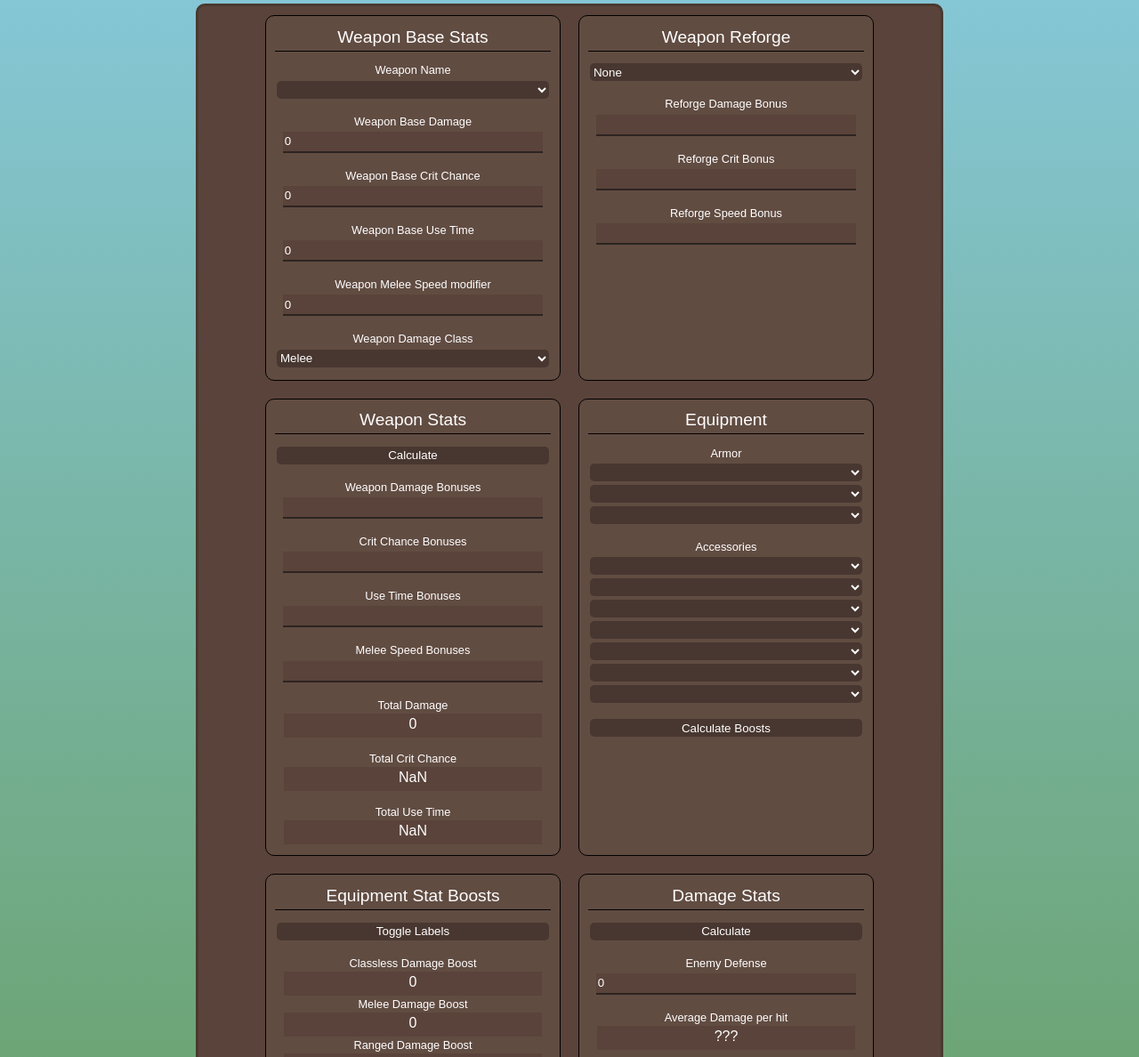
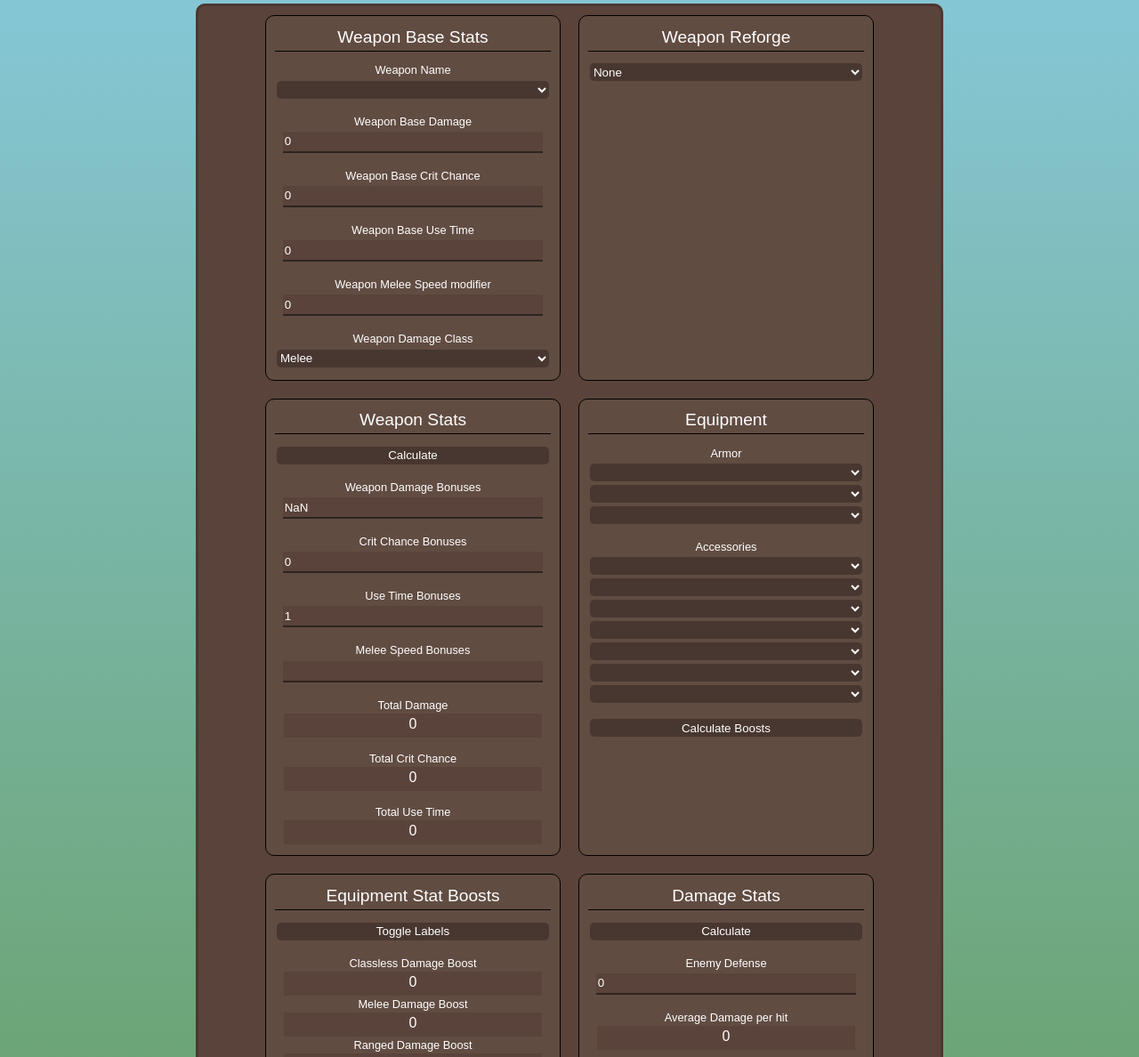
Before and after one commit to Doze-Zoze/terraria-tools, a plain HTML site: page calculator.html in a window 1280 px wide. Shown: the part 89-1277 px from the top of the page at 89% size. Drawn offline with Linux system fonts and the light colour scheme.

Commit message:
It works now
add armor functionality, debuff functionality

```diff
--- a/js/calculator.js
+++ b/js/calculator.js
@@ -1,6 +1,6 @@
-import { weapon } from './weapon.js';
-import  { reforgeUniversal, reforgeCommon, reforgeMelee, reforgeRanged, reforgeMagic, reforgeAccessory } from './reforge.js';
-import {accessory} from './accessory.js'
+import { weapon } from './data/weapon.js';
+import  { reforgeUniversal, reforgeCommon, reforgeMelee, reforgeRanged, reforgeMagic, reforgeAccessory } from './data/reforge.js';
+import {accessory} from './data/accessory.js'
 
  document.getElementById("weaponName").onchange = search
  document.getElementById("weaponReforge").onchange = reforgeSearch
@@ -126,23 +126,36 @@ function reforgeSearch() {
 }
 
 function boostCalc() {
+    var boosts = equipCalc()
     var damage = parseFloat(document.getElementById("weaponDamage").value);
+    var damage2 = Math.round(damage * (1+parseFloat(document.getElementById("reforgeDamage").value)));
+    var dmgBoost = boosts.dmg
+    console.log(document.getElementById("weaponDamageType").value)
+    if (document.getElementById("weaponDamageType").value == "melee") {
+        dmgBoost += boosts.dmgMelee;
+    }
+    if (document.getElementById("weaponDamageType").value == "ranged") {
+        dmgBoost += boosts.dmgRanged;
+    }
+    if (document.getElementById("weaponDamageType").value == "magic") {
+        dmgBoost += boosts.dmgMagic;
+    }
+    if (document.getElementById("weaponDamageType").value == "summon") {
+        dmgBoost += boosts.dmgSummon;
+    }
+    damage2 = damage2 * (1 +dmgBoost);
+    var damageBoost = damage2/damage
     var crit = parseFloat(document.getElementById("weaponCrit").value);
+    var crit2 = crit + parseFloat(document.getElementById("reforgeCrit").value + boosts.crit);
     var usetime = parseFloat(document.getElementById("weaponUseTime").value);
-    var critBoost = parseFloat(document.getElementById("reforgeCrit").value)
     var usetimeBoost = (1-parseFloat(document.getElementById("reforgeSpeed").value))
-    var boosts = equipCalc()
 
-    var damage2 = Math.round(damage * (1+parseFloat(document.getElementById("reforgeDamage").value)));
-    damage2 = boosts.dmg
-    var accessory_crit = (boosts.crit)
-    var crit2 = crit + critBoost + boosts.crit;
     var usetime2 = Math.round(usetime*usetimeBoost);
     document.getElementById("boostDamage").innerHTML = damage2;
-    document.getElementById("boostCrit").innerHTML = crit2;
+    document.getElementById("boostCrit").innerHTML = Math.round(crit2*10000)/10000;
     document.getElementById("boostUseTime").innerHTML = usetime2;
     document.getElementById("boostDamageMult").value = Math.round(100*(damageBoost))/100;
-    document.getElementById("boostCritMult").value = Math.round(10000*(critBoost))/10000;
+    document.getElementById("boostCritMult").value = Math.round(10000*(crit2-crit))/10000;
     document.getElementById("boostUseTimeMult").value = Math.round(100*(usetimeBoost))/100;
     damageCalc()
 }
@@ -188,7 +201,12 @@ function equipCalc(){
     boosts.dmgRocket += accessory[value].dmgRocket;
     boosts.crit += accessory[value].crit;
     boosts.meleeSpeed += accessory[value].meleeSpeed;
-    boosts.inflictDebuff.concat(accessory[value].inflictDebuff);
+    if (accessory[value].inflictDebuff.length > 0){
+        for (var i2=0; i2 < accessory[value].inflictDebuff.length; i2++) {
+            console.log(i2)
+            console.log(boosts.inflictDebuff)
+            console.log(boosts.inflictDebuff[i2])
+            boosts.inflictDebuff.push(accessory[value].inflictDebuff[i2]);}}
     boosts.armorPenetration += accessory[value].armorPenetration;
     boosts.minionSlot += accessory[value].minionSlot;
     }
@@ -202,10 +220,22 @@ function equipCalc(){
     document.getElementById("acessory_dmgRocket").text = boosts.dmgRocket;
     document.getElementById("acessory_meleeSpeed").text = boosts.meleeSpeed;
     document.getElementById("acessory_crit").text = boosts.crit;
-    document.getElementById("acessory_inflictDebuff").text = boosts.inflictDebuff;
+    var debuffText = "";
+    if (boosts.inflictDebuff.length > 0) {
+        for (var i=0; i < boosts.inflictDebuff.length; i++) {
+            debuffText = debuffText + boosts.inflictDebuff[i].name;
+            if (i+1 < boosts.inflictDebuff.length) {
+                debuffText = debuffText + ", ";
+            }}
+    }else {
+        debuffText = "none";
+    }
+    document.getElementById("acessory_inflictDebuff").text = debuffText;
     document.getElementById("acessory_armorPenetration").text = boosts.armorPenetration;
     document.getElementById("acessory_minionSlot").text = boosts.minionSlot;
+    console.log(boosts.inflictDebuff);
     return boosts;
+
 
 }
 
--- a/js/accessory.js
+++ b/js/data/accessory.js
@@ -16,9 +16,9 @@ var accessory = [
         minionSlot: 0
     },
     {
-        name: "Warrior Emblem",
-        dmg: 0,
-        dmgMelee: 0.15,
+        name: "Avenger Emblem",
+        dmg: 0.12,
+        dmgMelee: 0,
         dmgRanged: 0,
         dmgMagic: 0,
         dmgSummon: 0,
@@ -48,9 +48,43 @@ var accessory = [
         minionSlot: 0
     },
     {
-        name: "Avenger Emblem",
-        dmg: 0.12,
+        name: "Fire Gauntlet",
+        dmg: 0,
+        dmgMelee: 0.12,
+        dmgRanged: 0,
+        dmgMagic: 0,
+        dmgSummon: 0,
+        dmgArrow: 0,
+        dmgBullet: 0,
+        dmgRocket: 0,
+        meleeSpeed: 0.12,
+        crit:0,
+        inflictDebuff: [{
+            name:"Hellfire",
+            class:"melee"}],
+        armorPenetration: 0,
+        minionSlot: 0
+    },
+    {
+        name: "Ranger Emblem",
+        dmg: 0,
         dmgMelee: 0,
+        dmgRanged: 0.15,
+        dmgMagic: 0,
+        dmgSummon: 0,
+        dmgArrow: 0,
+        dmgBullet: 0,
+        dmgRocket: 0,
+        meleeSpeed: 0,
+        crit:0,
+        inflictDebuff: [],
+        armorPenetration: 0,
+        minionSlot: 0
+    },
+    {
+        name: "Warrior Emblem",
+        dmg: 0,
+        dmgMelee: 0.15,
         dmgRanged: 0,
         dmgMagic: 0,
         dmgSummon: 0,
--- /dev/null
+++ b/js/data/reforge.js
@@ -0,0 +1,184 @@
+var reforgeUniversal = [
+    {
+        name: "None",
+        tier: 0,
+        value: 0,
+        damage: 0,
+        speed: 0,
+        crit: 0,
+        mana: 0,
+        size: 0,
+        velocity: 0,
+        knockback: 0
+    },
+    {
+        name: "Custom",
+        tier: 0,
+        value: 0,
+        damage: 0,
+        speed: 0,
+        crit: 0,
+        mana: 0,
+        size: 0,
+        velocity: 0,
+        knockback: 0
+    },
+    {
+        name: "Godly",
+        tier: 2,
+        value: 1.1163,
+        damage: 0.15,
+        speed: 0,
+        crit: 0.5,
+        mana: 0,
+        size: 0,
+        velocity: 0,
+        knockback: 0.15
+    },
+    {
+        name: "Ruthless",
+        tier: 1,
+        value: 0.1278,
+        damage: 0.18,
+        speed: 0,
+        crit: 0,
+        mana: 0,
+        size: 0,
+        velocity: 0,
+        knockback: -0.1
+    }];
+var reforgeCommon = [
+    {
+        name: "Deadly",
+        tier: 2,
+        value: 0.4641,
+        damage: .1,
+        speed: .1,
+        crit: 0,
+        mana: 0,
+        size: 0,
+        velocity: 0,
+        knockback: 0
+    }];
+
+var reforgeMelee = [
+    {
+        name: "Legendary",
+        tier: 2,
+        value: 2.0985,
+        damage: .15,
+        speed: .1,
+        crit: .05,
+        mana: 0,
+        size: .1,
+        velocity: 0,
+        knockback: .15
+    }];
+
+var reforgeRanged = [{
+        name: "Unreal",
+        tier: 2,
+        value: 2.0985,
+        damage: .15,
+        speed: 0.1,
+        crit: 0.05,
+        mana: 0,
+        size: 0,
+        velocity: 0.1,
+        knockback: 0.15
+    }];
+
+var reforgeMagic = [{
+        name: "Mythical",
+        tier: 2,
+        value: 2.0985,
+        damage: 0.15,
+        speed: 0.1,
+        crit: 0.5,
+        mana: -0.1,
+        size: 0,
+        velocity: 0,
+        knockback: 0.15
+    }];
+
+var reforgeAccessory = [
+    {
+        name: "None",
+        tier: 0,
+        value: 0,
+        defense: 0,
+        damage: 0,
+        crit: 0,
+        meleeSpeed: 0,
+        moveSpeed: 0,
+        mana: 0
+    },
+    {
+        name: "Warding",
+        tier: 2,
+        value: 0.44,
+        defense: 4,
+        damage: 0,
+        crit: 0,
+        meleeSpeed: 0,
+        moveSpeed: 0,
+        mana: 0
+    },
+    {
+        name: "Menacing",
+        tier: 2,
+        value: 0.44,
+        defense: 0,
+        damage: 0.4,
+        crit: 0,
+        meleeSpeed: 0,
+        moveSpeed: 0,
+        mana: 0
+    },
+    {
+        name: "Lucky",
+        tier: 2,
+        value: 0.44,
+        defense: 0,
+        damage: 0,
+        crit: 0.4,
+        meleeSpeed: 0,
+        moveSpeed: 0,
+        mana: 0
+    },
+    {
+        name: "Violent",
+        tier: 2,
+        value: 0.44,
+        defense: 0,
+        damage: 0,
+        crit: 0.4,
+        meleeSpeed: 0.4,
+        moveSpeed: 0,
+        mana: 0
+    },
+    {
+        name: "Quick",
+        tier: 2,
+        value: 0.44,
+        defense: 4,
+        damage: 0,
+        crit: 0,
+        meleeSpeed: 0,
+        moveSpeed: 0.4,
+        mana: 0
+    },
+    {
+        name: "Arcane",
+        tier: 1,
+        value: 0.11,
+        defense: 4,
+        damage: 0,
+        crit: 0,
+        meleeSpeed: 0,
+        moveSpeed: 0,
+        mana: 20
+    }
+];
+
+export { reforgeUniversal, reforgeCommon, reforgeMelee, reforgeRanged, reforgeMagic, reforgeAccessory };
--- a/js/package.json
+++ /dev/null
@@ -1,3 +0,0 @@
-{
-    "type": "module"
-  }
--- a/js/reforge.js
+++ /dev/null
@@ -1,184 +0,0 @@
-var reforgeUniversal = [
-    {
-        name: "None",
-        tier: 0,
-        value: 0,
-        damage: 0,
-        speed: 0,
-        crit: 0,
-        mana: 0,
-        size: 0,
-        velocity: 0,
-        knockback: 0
-    },
-    {
-        name: "Custom",
-        tier: 0,
-        value: 0,
-        damage: 0,
-        speed: 0,
-        crit: 0,
-        mana: 0,
-        size: 0,
-        velocity: 0,
-        knockback: 0
-    },
-    {
-        name: "Godly",
-        tier: 2,
-        value: 1.1163,
-        damage: 0.15,
-        speed: 0,
-        crit: 0.5,
-        mana: 0,
-        size: 0,
-        velocity: 0,
-        knockback: 0.15
-    },
-    {
-        name: "Ruthless",
-        tier: 1,
-        value: 0.1278,
-        damage: 0.18,
-        speed: 0,
-        crit: 0,
-        mana: 0,
-        size: 0,
-        velocity: 0,
-        knockback: -0.1
-    }];
-var reforgeCommon = [
-    {
-        name: "Deadly",
-        tier: 2,
-        value: 0.4641,
-        damage: .1,
-        speed: .1,
-        crit: 0,
-        mana: 0,
-        size: 0,
-        velocity: 0,
-        knockback: 0
-    }];
-
-var reforgeMelee = [
-    {
-        name: "Legendary",
-        tier: 2,
-        value: 2.0985,
-        damage: .15,
-        speed: .1,
-        crit: .05,
-        mana: 0,
-        size: .1,
-        velocity: 0,
-        knockback: .15
-    }];
-
-var reforgeRanged = [{
-        name: "Unreal",
-        tier: 2,
-        value: 2.0985,
-        damage: .15,
-        speed: 0.1,
-        crit: 0.05,
-        mana: 0,
-        size: 0,
-        velocity: 0.1,
-        knockback: 0.15
-    }];
-
-var reforgeMagic = [{
-        name: "Mythical",
-        tier: 2,
-        value: 2.0985,
-        damage: 0.15,
-        speed: 0.1,
-        crit: 0.5,
-        mana: -0.1,
-        size: 0,
-        velocity: 0,
-        knockback: 0.15
-    }];
-
-var reforgeAccessory = [
-    {
-        name: "None",
-        tier: 0,
-        value: 0,
-        defense: 0,
-        damage: 0,
-        crit: 0,
-        meleeSpeed: 0,
-        moveSpeed: 0,
-        mana: 0
-    },
-    {
-        name: "Warding",
-        tier: 2,
-        value: 0.44,
-        defense: 4,
-        damage: 0,
-        crit: 0,
-        meleeSpeed: 0,
-        moveSpeed: 0,
-        mana: 0
-    },
-    {
-        name: "Menacing",
-        tier: 2,
-        value: 0.44,
-        defense: 0,
-        damage: 0.4,
-        crit: 0,
-        meleeSpeed: 0,
-        moveSpeed: 0,
-        mana: 0
-    },
-    {
-        name: "Lucky",
-        tier: 2,
-        value: 0.44,
-        defense: 0,
-        damage: 0,
-        crit: 0.4,
-        meleeSpeed: 0,
-        moveSpeed: 0,
-        mana: 0
-    },
-    {
-        name: "Violent",
-        tier: 2,
-        value: 0.44,
-        defense: 0,
-        damage: 0,
-        crit: 0.4,
-        meleeSpeed: 0.4,
-        moveSpeed: 0,
-        mana: 0
-    },
-    {
-        name: "Quick",
-        tier: 2,
-        value: 0.44,
-        defense: 4,
-        damage: 0,
-        crit: 0,
-        meleeSpeed: 0,
-        moveSpeed: 0.4,
-        mana: 0
-    },
-    {
-        name: "Arcane",
-        tier: 1,
-        value: 0.11,
-        defense: 4,
-        damage: 0,
-        crit: 0,
-        meleeSpeed: 0,
-        moveSpeed: 0,
-        mana: 20
-    }
-];
-
-export { reforgeUniversal, reforgeCommon, reforgeMelee, reforgeRanged, reforgeMagic, reforgeAccessory };
```
Also changed, not shown: calculator.html (+1 -1 lines), js/data/debuff.js (added, +10 -0 lines), js/data/armor.js (renamed from js/armor.js), js/data/weapon.js (renamed from js/weapon.js).
